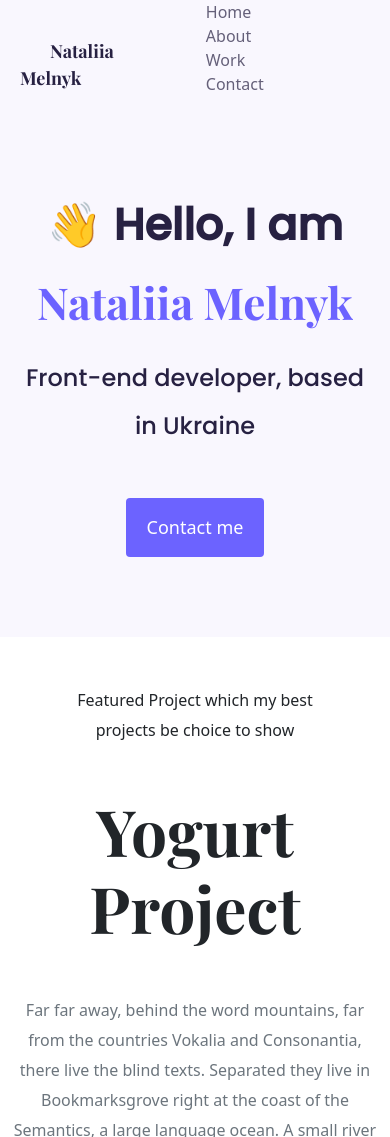
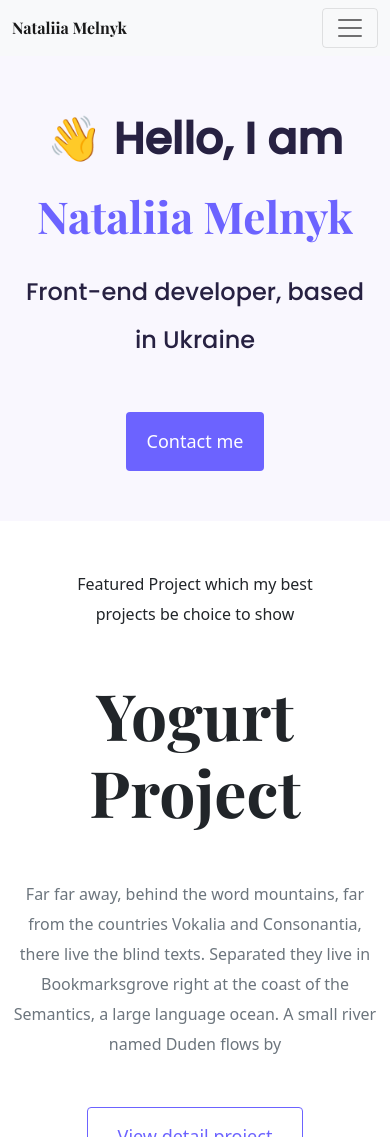
Before and after one commit to avreliakotta/portfolio-project, a plain HTML site: page index.html in a window 390 px wide. Shown: the top 1137 px of the page. Drawn offline with nearby package versions, Linux system fonts and the light colour scheme.

Commit message:
Changed navbar to responsive

```diff
--- a/index.html
+++ b/index.html
@@ -17,15 +17,31 @@
 </head>
 <body>
   <header>
-    <li><a href="./" class="logo-link">Nataliia Melnyk</a></li>
-    <nav>
-    <ul class="navigation-links">
-      <li><a href="./index.html">Home</a></li>
-      <li><a href="./about.html">About</a></li>
-      <li><a href="#">Work</a></li>
-      <li><a href="#">Contact</a></li>
-    </ul>
+     <nav class="navbar navbar-expand-lg navbar-light bg-light">
+      <div class="container-fluid">
+      <a class="navbar-brand" href="./" ms-3 >Nataliia Melnyk</a>
+      <button class="navbar-toggler" type="button" data-bs-toggle="collapse" data-bs-target="#navbarNav" aria-controls="navbarNav" aria-expanded="false" aria-label="Toggle navigation">
+        <span class="navbar-toggler-icon"></span>
+      </button>
+      <div class="collapse navbar-collapse" id="navbarNav">
+        <ul class="navbar-nav ms-auto">
+          <li class="nav-item">
+            <a class="nav-link active" aria-current="page" href="./" fs-3>Home</a>
+          </li>
+          <li class="nav-item">
+            <a class="nav-link" href="/about.html" ms-3 fs-3>About</a>
+          </li>
+          <li class="nav-item">
+            <a class="nav-link" href="#"ms-3 fs-3>Works</a>
+          </li>
+          <li class="nav-item">
+            <a class="nav-link" href="#" ms-3 fs-3>Contacts</a>
+          </li>
+        </ul>
+      </div>
+    </div>
   </nav>
+
   </header>
   <main>
     <div class="hero">
--- a/styles/portfolio.css
+++ b/styles/portfolio.css
@@ -8,42 +8,22 @@
 h1,h2,h3,h4{
     font-family: var(--heading-font-family);
 }
-header{
-    background: var(--secondary-color);
+.nav-link{
+    font-size: 16px;
+    font-weight: 500;
+    line-height: 27px;
+    color: #272142;
 }
- header{
-     display:flex;
-
-    justify-content:space-between;
-    align-items: flex-end;
-    }
-.navigation-links li{
-    display:inline-block;
-    padding:0 40px;
-}
-.navigation-links li a{
-    text-decoration: none;
+.navbar-brand{
+    font-size: 16px;
     color: #272142;
-    opacity: 0.7;
-    font-size:16px;
-    line-height: 18px;
+    font-weight: 500;
+    font-family: var(--heading-font-family);
 
 }
-.navigation-links li a:hover{
-    color: var(--branding-color);
-}
 
-
-
-.logo-link{
-    text-decoration:none;
-    padding:0 30px;
-    font-weight: 700;
-    font-size:18px;
-    line-height: 27px;
-    color: #272142;
-    font-family:var(--heading-font-family)
-
+.active:hover{
+    color: var(--branding-color)!important;
 }
 .hero{
     background: var(--secondary-color);
@@ -133,7 +113,7 @@ p{
             line-height: 1.5;
         }
         .hero{
-            padding:80px 20px;
+            padding:50px 20px;
         }
         .project-description{
             padding:0;
```
